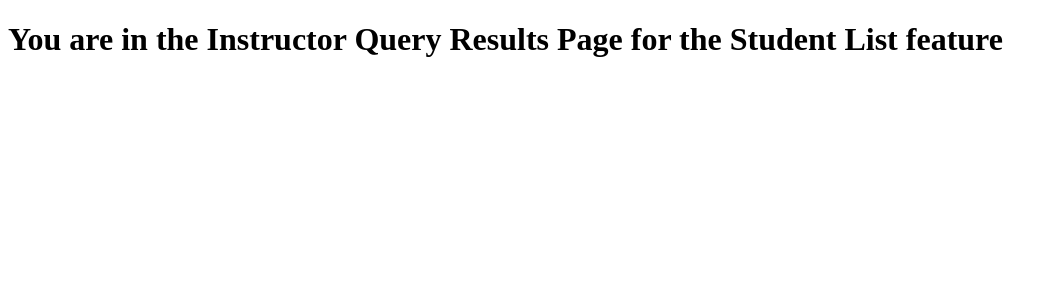
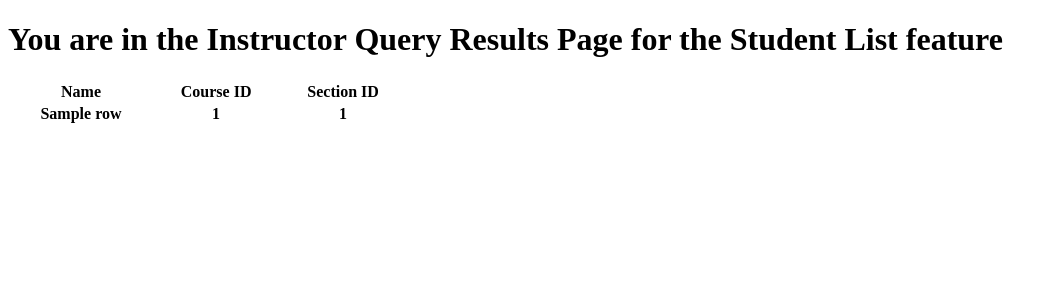
Before and after one commit to edwardmm03/CS460-TeamH-2024, a Django app: template projectSite/Users/templates/StudentList.html in a window 1280 px wide. Shown: the top 300 px of the page, without its empty margins (0-1058 px from the left). Run offline with Django 5.2, Linux system fonts and the light colour scheme; the template is opened without the code that fills it: most values are stand-ins (such as "Sample title", 1, 10 or a date in 2020); lists and menus that the app fills with data are empty.

Commit message:
fixed spelling error in courselist, edited studentlist.html, added last instructor query

```diff
--- a/projectSite/Users/templates/CourseList.html
+++ b/projectSite/Users/templates/CourseList.html
@@ -7,7 +7,7 @@
 
     <thead>
         <tr>
-            <th scope="col">Corse ID</th>
+            <th scope="col">Course ID</th>
             <th scope="col">Section ID</th>
             <th scope="col">Student Count</th>
         </tr>
--- a/projectSite/Users/templates/StudentList.html
+++ b/projectSite/Users/templates/StudentList.html
@@ -3,6 +3,26 @@
 <body>
 
 <h1>You are in the Instructor Query Results Page for the Student List feature</h1>
+<table style="width:400px">
+
+    <thead>
+        <tr>
+            <th scope="col">Name</th>
+            <th scope="col">Course ID</th>
+            <th scope="col">Section ID</th>
+        </tr>
+    </thead>
+
+    <tbody>
+    {% for r in rows%}
+       <tr>
+           <th>{{r.name}}</th>
+           <th>{{r.course_id}}</th>
+           <th>{{r.sec_id}}</th>
+       </tr>
+    {% endfor %}
+    </tbody>
+</table>
 
 
 </body>
```
Also changed, not shown: projectSite/Users/views.py (+16 -1 lines).
